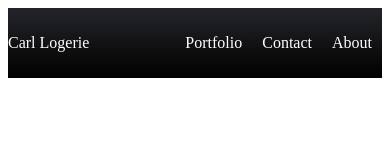
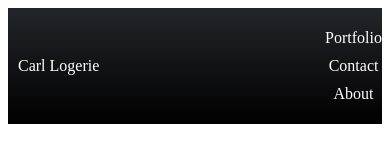
Before and after one commit to clogerie03/PortfolioDraft, a plain HTML site: page index.html in a window 390 px wide. Drawn offline with Linux system fonts and the light colour scheme.

Commit message:
added mobile responsiveness to the navbar

```diff
--- a/index.html
+++ b/index.html
@@ -9,7 +9,7 @@
 <body>
     <header>
         <nav>
-            <a href="index.html">Carl Logerie</a>
+            <a class="me" href="index.html">Carl Logerie</a>
             <ul>
                 <li>
                     <a href="portfolio.html">Portfolio</a>
--- a/style.css
+++ b/style.css
@@ -22,3 +22,22 @@ a {
     text-decoration: none;
     color: white;
 }
+
+.me {
+    padding-left: 10px;
+}
+
+@media only screen and (max-width: 600px) {
+    nav ul{
+        flex-direction: column;
+        align-items: center;
+    }
+
+    .ul {
+        width: 100%;
+    }
+
+    li {
+        margin: 5px 0;
+    }
+}
```
